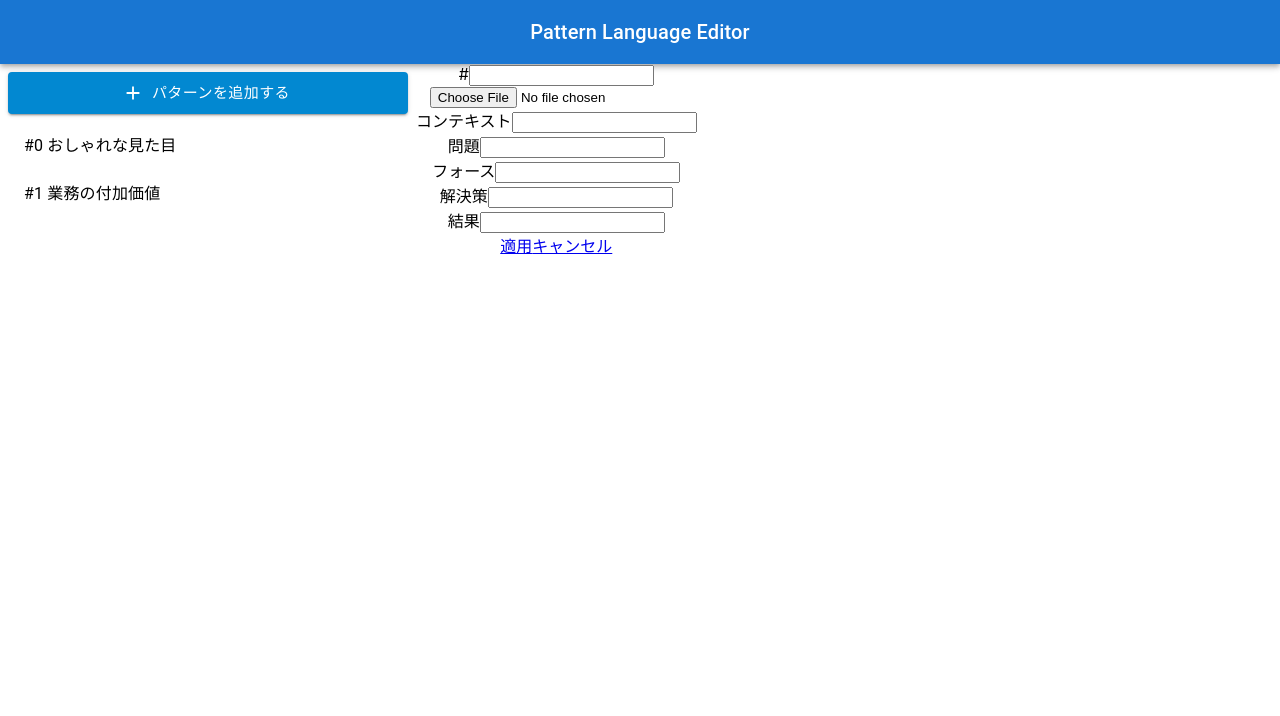
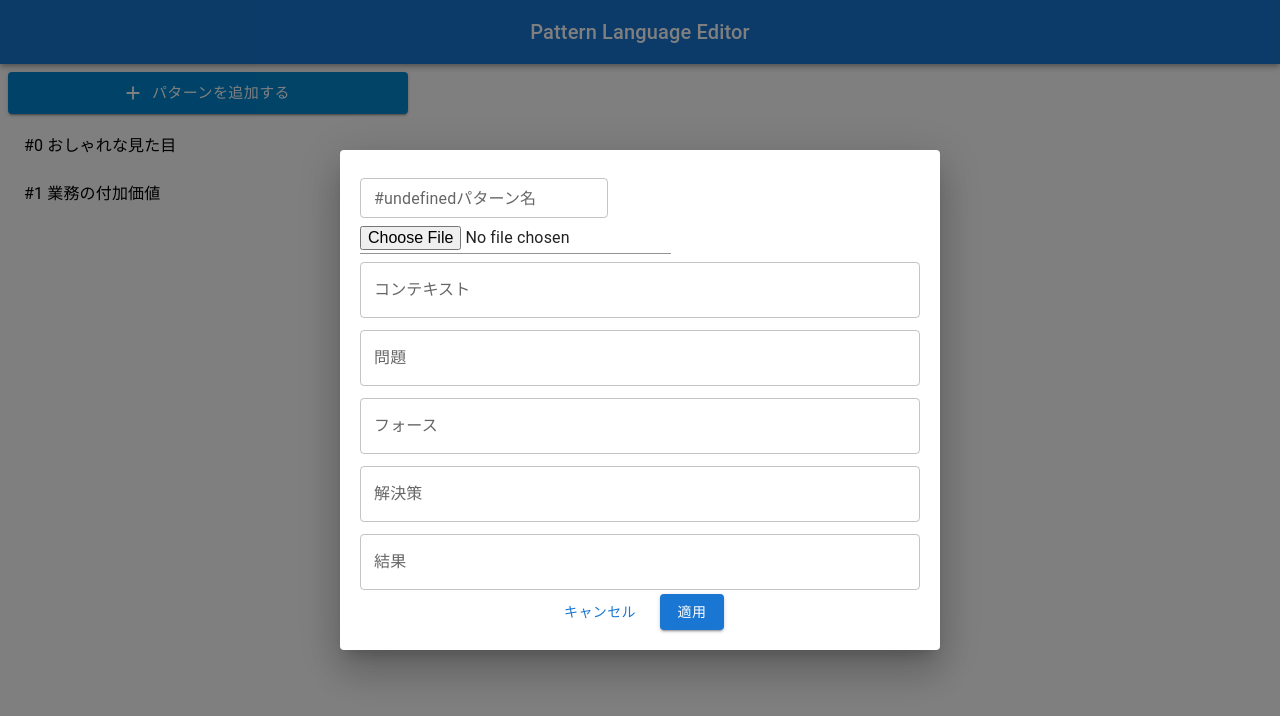
Before and after one commit to msntts/PatternLanguageEditor, a React (Create React App) app in the folder pattern-language-editor-client/: page /edit in a window 1280 px wide. Shown: the top 716 px of the page. Built offline with nearby package versions, Linux system fonts and the light colour scheme.

Commit message:
createとeditの表示の仕方をダイアログで表示するようにしました。 各テキストフィールドおよびボタンををMUIで作成し、画像のプレビューもサイズを制限しました。

```diff
--- a/pattern-language-editor-client/src/views/components/PatternEditComponent.tsx
+++ b/pattern-language-editor-client/src/views/components/PatternEditComponent.tsx
@@ -1,3 +1,5 @@
+import { Button, Dialog, Input, TextField } from '@mui/material'
+import { Box, Stack } from '@mui/system'
 import React, { ChangeEvent, useState } from 'react'
 import { Link } from 'react-router-dom'
 
@@ -43,76 +45,114 @@ const PatternEdit = (props: PatternEditProps) => {
   }
 
   return (
-    <div>
-      <div>
-        <label>#{patternChunks.id}</label>
-        <input
-          type="text"
+    <Dialog open={true}>
+      <Box style={{ minHeight: '50vh', overflowY: 'auto', padding: '20px' }}>
+        <TextField
+          id="name"
+          label={'#' + patternChunks.id + 'パターン名'}
           defaultValue={patternChunks.name}
+          variant="outlined"
           name="name"
           onChange={handleEditFormChange}
+          size="small"
+          margin="dense"
         />
-      </div>
-      <div>
-        {patternChunks.imgPath && <img src={patternChunks.imgPath} />}
-        <input type="file" onChange={handleEditImage} accept="image/*"></input>
-      </div>
-      <div>
-        <label>コンテキスト</label>
-        <input
-          type="text"
+
+        <Box>
+          {patternChunks.imgPath && (
+            <img
+              src={patternChunks.imgPath}
+              style={{ maxWidth: '100%', maxHeight: '200px', width: 'auto', height: 'auto' }}
+            />
+          )}
+          <Input type="file" onChange={handleEditImage} inputProps={{ accept: 'image/*' }}></Input>
+        </Box>
+
+        <TextField
+          id="context"
+          label="コンテキスト"
           defaultValue={patternChunks.context}
+          variant="outlined"
           name="context"
           onChange={handleEditFormChange}
+          fullWidth
+          margin="dense"
+          multiline
+          maxRows={4}
         />
-      </div>
-      <div>
-        <label>問題</label>
-        <input
-          type="text"
+
+        <TextField
+          id="problem"
+          label="問題"
           defaultValue={patternChunks.problem}
+          variant="outlined"
           name="problem"
           onChange={handleEditFormChange}
+          fullWidth
+          margin="dense"
+          multiline
+          maxRows={4}
         />
-      </div>
-      <div>
-        <label>フォース</label>
-        <input
-          type="text"
+
+        <TextField
+          id="fource"
+          label="フォース"
           defaultValue={patternChunks.fource}
+          variant="outlined"
           name="fource"
           onChange={handleEditFormChange}
+          fullWidth
+          margin="dense"
+          multiline
+          maxRows={4}
         />
-      </div>
-      <div>
-        <label>解決策</label>
-        <input
-          type="text"
+
+        <TextField
+          id="solution"
+          label="解決策"
           defaultValue={patternChunks.solution}
+          variant="outlined"
           name="solution"
           onChange={handleEditFormChange}
+          fullWidth
+          margin="dense"
+          multiline
+          maxRows={4}
         />
-      </div>
-      <div>
-        <label>結果</label>
-        <input
-          type="text"
+
+        <TextField
+          id="result"
+          label="結果"
           defaultValue={patternChunks.result}
+          variant="outlined"
           name="result"
           onChange={handleEditFormChange}
+          fullWidth
+          margin="dense"
+          multiline
+          maxRows={4}
         />
-      </div>
-      <div>
-        <Link
-          to={props.returnPath}
-          onClick={() => props.onSubmitChanges({ ...(patternChunks as PatternChunks) })}
+        <Stack
+          spacing={2}
+          direction="row"
+          justifyContent="center"
+          sx={{ display: 'flex', width: '100%' }}
         >
-          適用
-        </Link>
-
-        <Link to={props.returnPath}>キャンセル</Link>
-      </div>
-    </div>
+          {' '}
+          <Button component={Link} to={props.returnPath}>
+            キャンセル
+          </Button>
+          <Button
+            variant="contained"
+            component={Link}
+            to={props.returnPath}
+            onClick={() => props.onSubmitChanges({ ...(patternChunks as PatternChunks) })}
+          >
+            適用
+          </Button>
+        </Stack>
+      </Box>
+    </Dialog>
   )
 }
 
```
